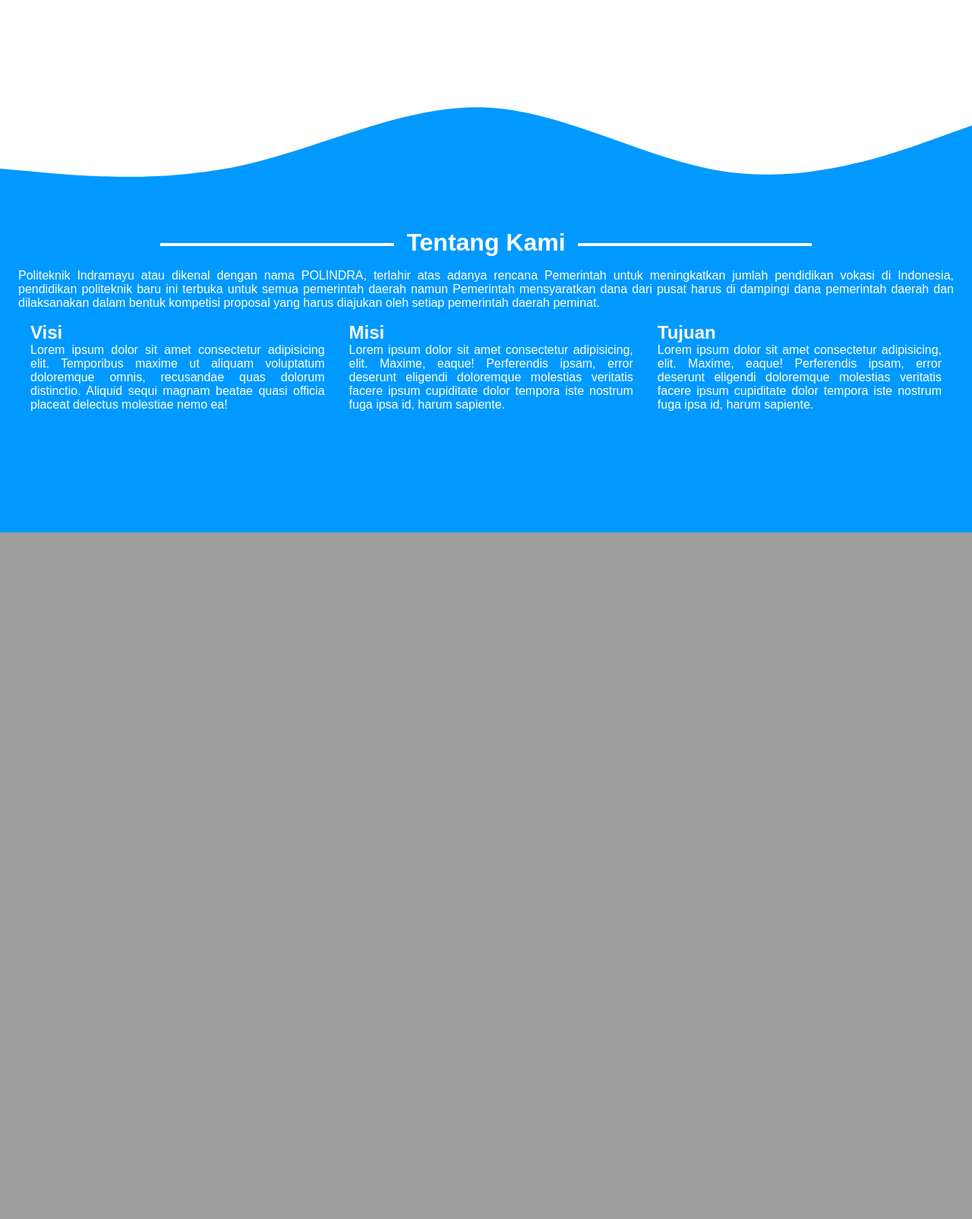
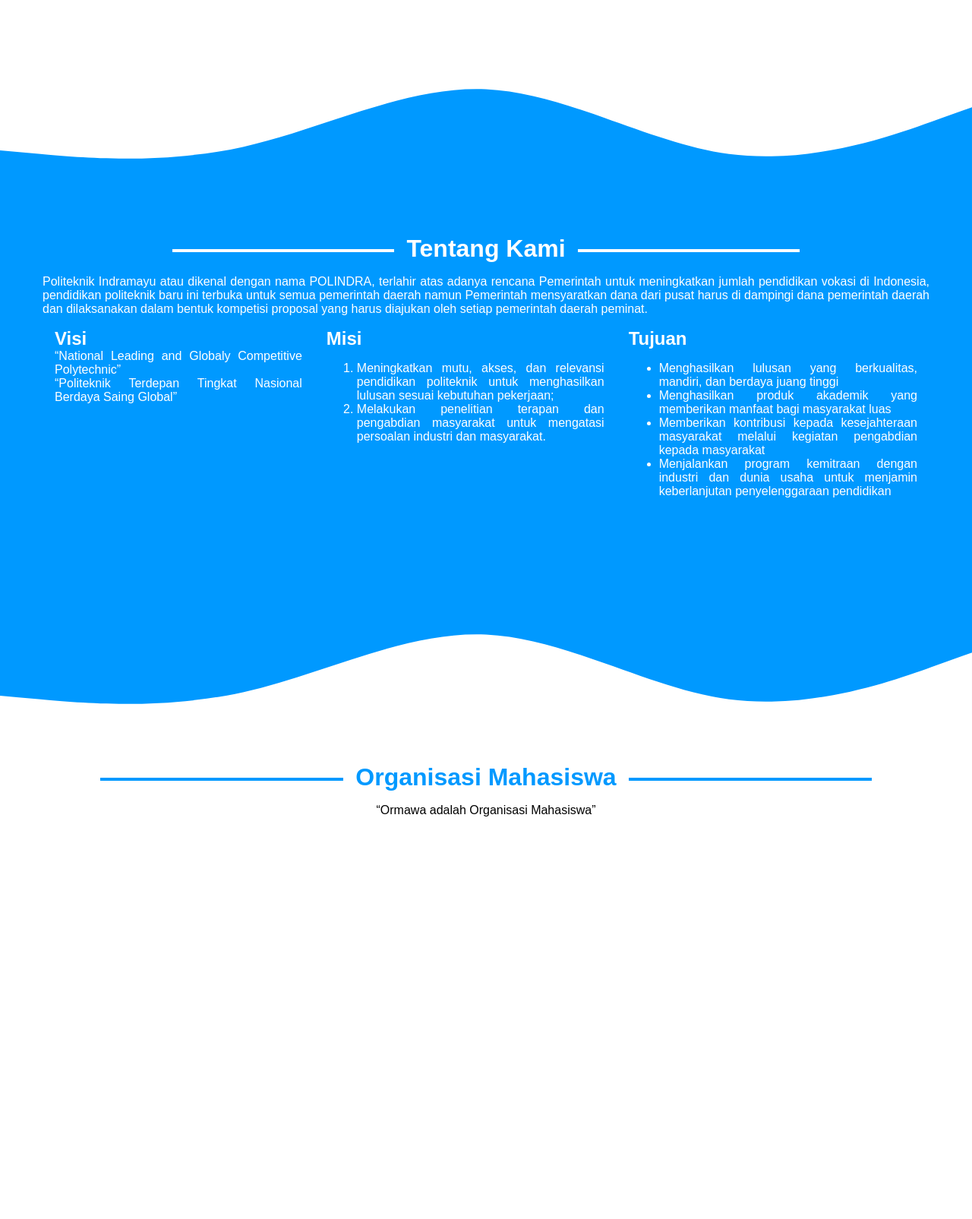
Before and after one commit to hakim-asrori/Tugas-Besar-PW, a PHP site: page / in a window 1280 px wide. Shown: the part 1115-2720 px from the top of the page at 76% size. Before the commit the page ends 1816 px from the top, so only its background shows below. Run offline with PHP 8.4, Linux system fonts and the light colour scheme; grey boxes are pictures that could not be loaded.

Commit message:
Menambahkan tampilan about dan ormawa di halaman utaama

```diff
--- a/assets/landing/style.css
+++ b/assets/landing/style.css
@@ -122,14 +123,19 @@
     width: 100%;
 }
 
-section h1 {
+section {
+    min-height: 600px;
+}
+
+section#about h1 {
     text-align: center;
     font-size: 2em;
     color: white;
     margin-bottom: 1rem;
 }
 
-section h1::before, section h1::after {
+section#about h1::before,
+section#about h1::after {
     background-color: #fff;
     content: "";
     display: inline-block;
@@ -142,22 +148,62 @@
 
 #about {
     margin-top: -10px;
-    min-height: 400px;
+    padding: 2rem;
     color: #fff;
     background-color: #0099ff;
 }
 
-#about .about-content {
+#about .content {
     display: flex;
     justify-content: space-around;
     margin-top: 1rem;
 }
 
-#about .about-content > div {
+#about .content > div {
     margin: 0 1rem;
 }
 
-@media (max-width: 567px) {
+#svgOrmawa {
+    margin-top: -14rem;
+}
+
+section#ormawa h1 {
+    text-align: center;
+    font-size: 2em;
+    color: #0099ff;
+    margin-bottom: 1rem;
+}
+
+section#ormawa p {
+    text-align: center;
+}
+
+section#ormawa h1::before,
+section#ormawa h1::after {
+    background-color: #0099ff;
+    content: "";
+    display: inline-block;
+    height: .25rem;
+    position: relative;
+    vertical-align: middle;
+    width: 25%;
+    margin: 0 1rem;
+}
+
+@media screen and (max-width: 768px) {
+
+    #about {
+        padding: .5rem .5rem 5rem .5rem;
+    }
+
+    #about .content {
+        flex-direction: column;
+    }
+
+}
+
+@media screen and (max-width: 567px) {
+
     html {
         overflow-x: hidden !important;
     }
--- a/index.html
+++ b/index.html
@@ -4,9 +4,10 @@
     <meta charset="UTF-8">
     <meta http-equiv="X-UA-Compatible" content="IE=edge">
     <meta name="viewport" content="width=device-width, initial-scale=1.0">
-    <title>Landing Page</title>
-    <link rel="stylesheet" href="assets/landing/style.css">
-    <link rel="stylesheet" href="/assets/fontawesome-free/css/all.css" />
+    <title>POLINDRA | Politeknik Negeri Indramayu</title>
+    <link rel="icon" href="https://ti.polindra.ac.id/images/ti.polindra.ac.id-09032017120305-LOGO-POLINDRA-WEB.png">
+    <link rel="stylesheet" href="./assets/landing/style.css">
+    <link rel="stylesheet" href="./assets/fontawesome-free/css/all.css" />
 </head>
 <body>
 
@@ -52,21 +53,40 @@
             <p>
                 Politeknik Indramayu atau dikenal dengan nama POLINDRA, terlahir atas adanya rencana Pemerintah untuk meningkatkan jumlah pendidikan vokasi di Indonesia, pendidikan politeknik baru ini terbuka untuk semua pemerintah daerah namun Pemerintah mensyaratkan dana dari pusat harus di dampingi dana pemerintah daerah dan dilaksanakan dalam bentuk kompetisi proposal yang harus diajukan oleh setiap pemerintah daerah peminat.
             </p>
-            <div class="about-content">
-                <div class="about-left">
+            <div class="content">
+                <div class="left" style="width: 50rem">
                     <h2>Visi</h2>
-                    Lorem ipsum dolor sit amet consectetur adipisicing elit. Temporibus maxime ut aliquam voluptatum doloremque omnis, recusandae quas dolorum distinctio. Aliquid sequi magnam beatae quasi officia placeat delectus molestiae nemo ea!
+                    <p>
+                        <q>National Leading and Globaly Competitive Polytechnic</q> <br>
+                        <q>Politeknik Terdepan Tingkat Nasional Berdaya Saing Global</q>
+                    </p>
                 </div>
-                <div class="about-center">
+                <div class="center">
                     <h2>Misi</h2>
-                    Lorem ipsum dolor sit amet consectetur adipisicing, elit. Maxime, eaque! Perferendis ipsam, error deserunt eligendi doloremque molestias veritatis facere ipsum cupiditate dolor tempora iste nostrum fuga ipsa id, harum sapiente.
+                    <ol>
+                        <li>Meningkatkan mutu, akses, dan relevansi pendidikan politeknik untuk menghasilkan lulusan sesuai kebutuhan pekerjaan;</li>
+                        <li>Melakukan penelitian terapan dan pengabdian masyarakat untuk mengatasi persoalan industri dan masyarakat.</li>
+                    </ol>
                 </div>
-                <div class="about-right">
+                <div class="right">
                     <h2>Tujuan</h2>
-                    Lorem ipsum dolor sit amet consectetur adipisicing, elit. Maxime, eaque! Perferendis ipsam, error deserunt eligendi doloremque molestias veritatis facere ipsum cupiditate dolor tempora iste nostrum fuga ipsa id, harum sapiente.
+                    <ul>
+                        <li>Menghasilkan lulusan yang berkualitas, mandiri, dan berdaya juang tinggi</li>
+                        <li>Menghasilkan produk akademik yang memberikan manfaat bagi masyarakat luas</li>
+                        <li>Memberikan kontribusi kepada kesejahteraan masyarakat melalui kegiatan pengabdian kepada masyarakat</li>
+                        <li>Menjalankan program kemitraan dengan industri dan dunia usaha untuk menjamin keberlanjutan penyelenggaraan pendidikan</li>
+                    </ul>
                 </div>
             </div>
         </div>
+    </section>
+
+    <svg id="svgOrmawa" xmlns="http://www.w3.org/2000/svg" viewBox="0 0 1440 320">
+        <path fill="#fff" fill-opacity="1" d="M0,224L60,229.3C120,235,240,245,360,218.7C480,192,600,128,720,133.3C840,139,960,213,1080,229.3C1200,245,1320,203,1380,181.3L1440,160L1440,320L1380,320C1320,320,1200,320,1080,320C960,320,840,320,720,320C600,320,480,320,360,320C240,320,120,320,60,320L0,320Z"></path>
+    </svg>
+    <section id="ormawa">
+        <h1>Organisasi Mahasiswa</h1>
+        <p><q>Ormawa adalah Organisasi Mahasiswa</q></p>
     </section>
 
     <script>
@@ -76,6 +96,45 @@
         btnToggle.addEventListener("click", function () {
             navbarMenu.classList.toggle("slider");
         })
+
+        // function load() {
+        //     let xhttp = new XMLHttpRequest();
+        //     xhttp.open("GET", "dataorda/data.php", true);
+
+        //     xhttp.setRequestHeader('Content-type', 'application/x-www-form-urlencoded');
+
+        //     xhttp.onreadystatechange = function() {
+        //         if (this.readyState == 4 && this.status == 200) {
+
+        //             let response = JSON.parse(this.responseText);
+        //             let empTable = document.getElementById("dataTable").getElementsByTagName("tbody")[0];
+
+
+        //             empTable.innerHTML = "";
+
+        //             for (let key in response) {
+        //                 if (response.hasOwnProperty(key)) {
+        //                     let val = response[key];
+
+        //                     let NewRow = empTable.insertRow(0);
+        //                     let nama_cell = NewRow.insertCell(0);
+        //                     let akronim_cell = NewRow.insertCell(1);
+        //                     let aksi_cell = NewRow.insertCell(2);
+
+        //                     nama_cell.innerHTML = val['nama'];
+        //                     akronim_cell.innerHTML = val['akronim'];
+        //                     aksi_cell.innerHTML = '<button onclick="edit('+ val['id'] +')" class="btn btn-orange">Edit</button> | <button onclick="hapus('+ val['id'] +')" class="btn btn-red">Hapus</button>';
+
+        //                 }
+        //             }
+
+
+        //         }
+        //     };
+
+        //     xhttp.send();
+
+        // }
     </script>
 </body>
 </html>
```
Also changed, not shown: other parts of assets/landing/style.css (+31 -10 lines).
